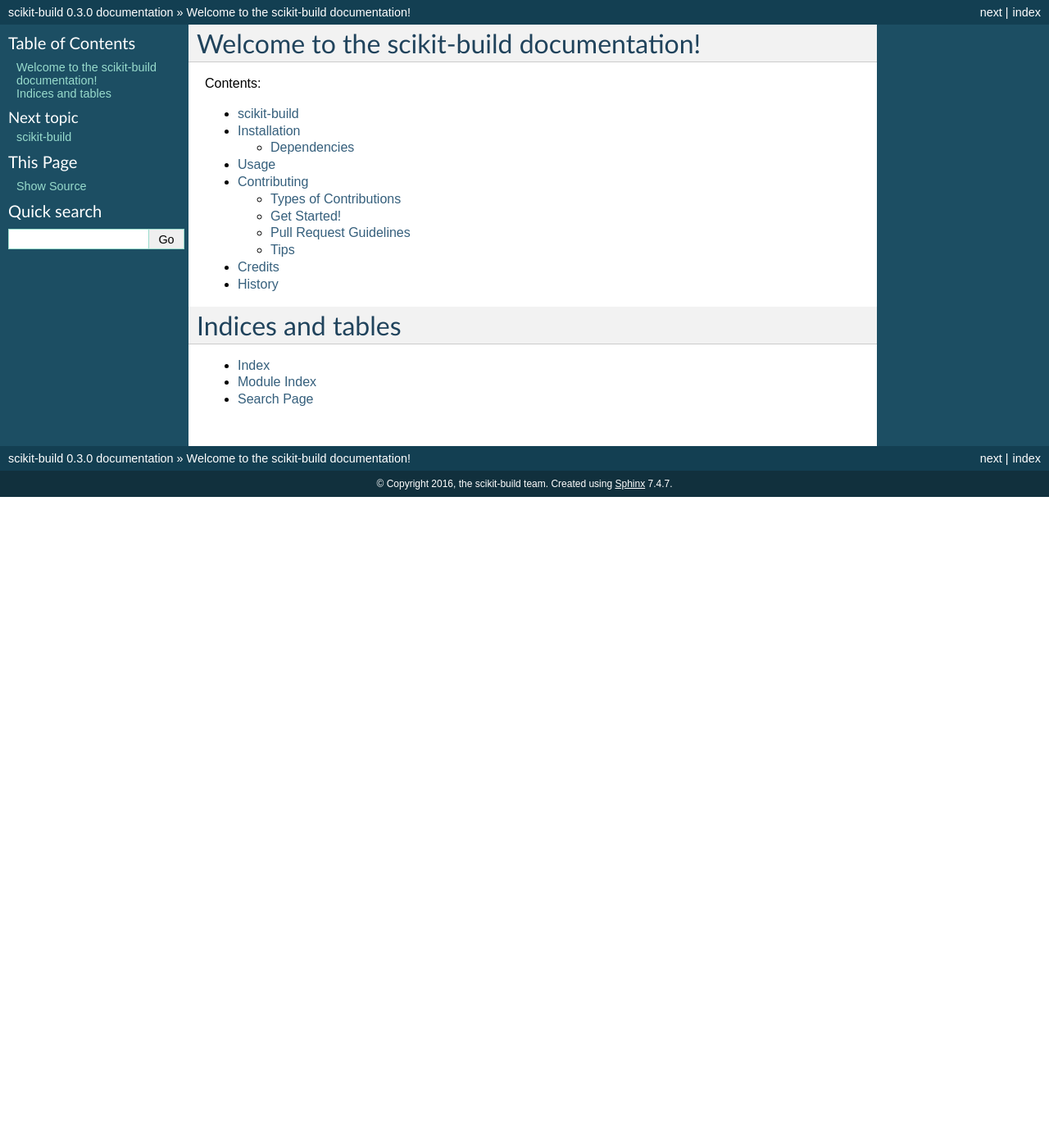
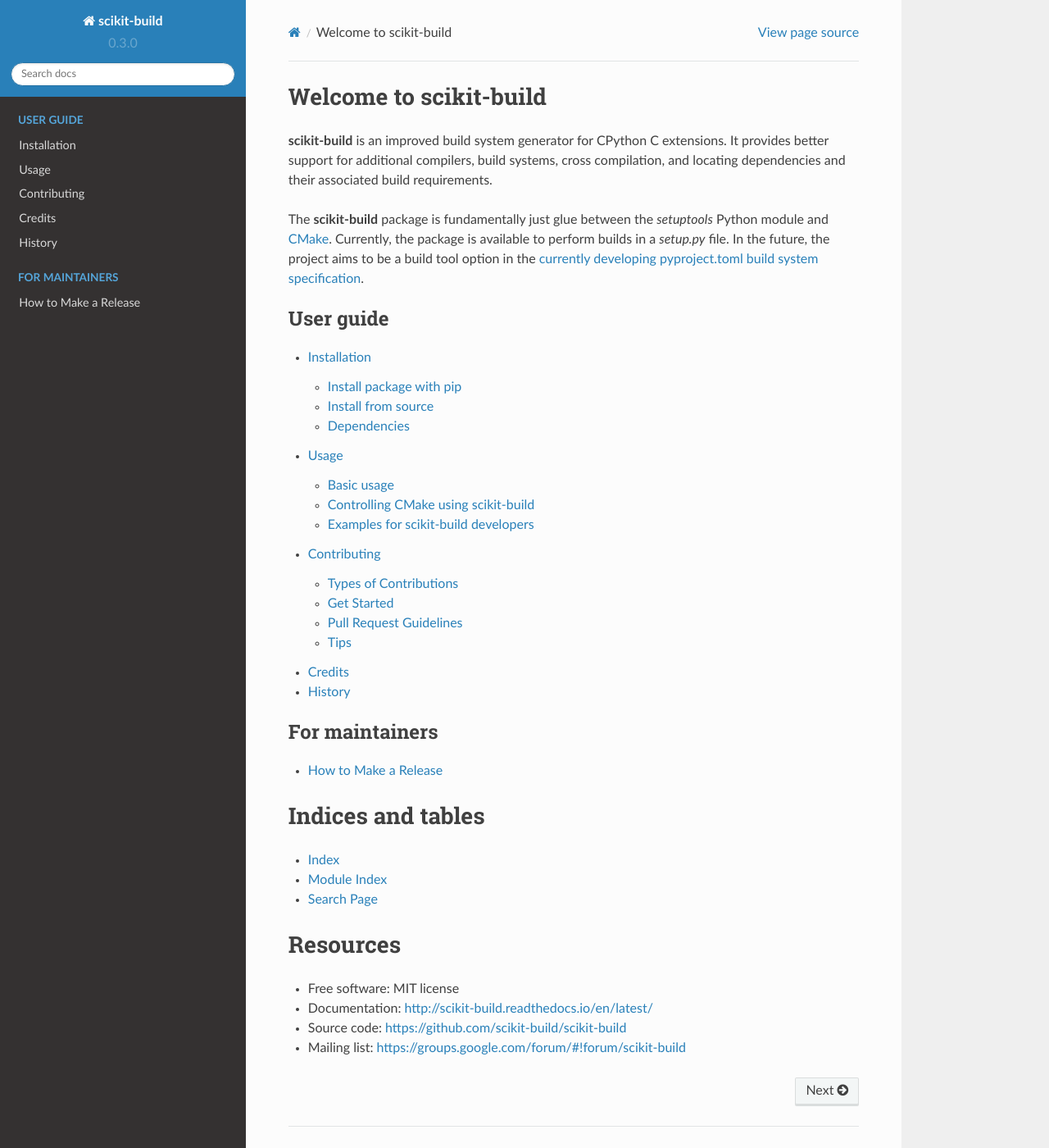
Before and after one commit to scikit-build/scikit-build, a Sphinx documentation site: the page built from docs/index.rst, in a window 1280 px wide and 1400 px high. Shown: the whole window at 82% size. Built offline with Sphinx 7.4.7 and the Read the Docs theme 2.0.0, drawn with Linux system fonts in a browser that asks for light colours; some of the changed text lies outside the part shown.

Commit message:
Refresh docs

```diff
--- a/docs/conf.py
+++ b/docs/conf.py
@@ -142,7 +142,7 @@
 # here, relative to this directory. They are copied after the builtin
 # static files, so a file named "default.css" will overwrite the builtin
 # "default.css".
-html_static_path = ['_static']
+#html_static_path = ['_static']
 
 # If not '', a 'Last updated on:' timestamp is inserted at every page
 # bottom, using the given strftime format.
@@ -273,3 +273,13 @@
 
 # If true, do not generate a @detailmenu in the "Top" node's menu.
 #texinfo_no_detailmenu = False
+
+# -- Read The Docs -----------------------------------------------------
+
+# on_rtd is whether we are on readthedocs.io
+on_rtd = os.environ.get('READTHEDOCS', None) == 'True'
+
+if not on_rtd:  # only import and set the theme if we're building docs locally
+    import sphinx_rtd_theme
+    html_theme = 'sphinx_rtd_theme'
+    html_theme_path = [sphinx_rtd_theme.get_html_theme_path()]
--- a/docs/index.rst
+++ b/docs/index.rst
@@ -3,20 +3,36 @@
    You can adapt this file completely to your liking, but it should at least
    contain the root `toctree` directive.
 
-Welcome to the scikit-build documentation!
-==========================================
+Welcome to scikit-build
+=======================
 
-Contents:
+**scikit-build** is an improved build system generator for CPython C
+extensions. It provides better support for additional compilers, build
+systems, cross compilation, and locating dependencies and their associated
+build requirements.
+
+The **scikit-build** package is fundamentally just glue between
+the `setuptools` Python module and `CMake <https://cmake.org/>`_. Currently,
+the package is available to perform builds in a `setup.py` file. In the
+future, the project aims to be a build tool option in the `currently
+developing pyproject.toml build system specification
+<https://www.python.org/dev/peps/pep-0518/>`_.
 
 .. toctree::
    :maxdepth: 2
+   :caption: User guide
 
-   readme
    installation
    usage
    contributing
    authors
    history
+
+.. toctree::
+   :maxdepth: 2
+   :caption: For maintainers
+
+   make_a_release
 
 Indices and tables
 ==================
@@ -24,3 +40,11 @@
 * :ref:`genindex`
 * :ref:`modindex`
 * :ref:`search`
+
+Resources
+=========
+
+* Free software: MIT license
+* Documentation: http://scikit-build.readthedocs.io/en/latest/
+* Source code: https://github.com/scikit-build/scikit-build
+* Mailing list: https://groups.google.com/forum/#!forum/scikit-build
--- a/docs/installation.rst
+++ b/docs/installation.rst
@@ -2,11 +2,17 @@
 Installation
 ============
 
-With pip::
+Install package with pip
+------------------------
+
+To install with pip::
 
     $ pip install scikit-build
 
-To install the latest from source, first obtain the source code::
+Install from source
+-------------------
+
+To install scikit-build from the latest source, first obtain the source code::
 
     $ git clone https://github.com/scikit-build/scikit-build
     $ cd scikit-build
@@ -34,7 +40,7 @@
 .. include:: ../requirements.txt
    :literal:
 
-the build time dependencies (also required for development) are:
+The build time dependencies (also required for development) are:
 
 .. include:: ../requirements-dev.txt
    :literal:
@@ -42,9 +48,12 @@
 Compiler Toolchain
 ^^^^^^^^^^^^^^^^^^
 
-The `same compiler toolchain used to build the CPython interpreter
-<https://docs.python.org/devguide/setup.html#build-dependencies>`_ should also
-be available. For example, on *Ubuntu Linux*, this can be installed with::
+The same compiler toolchain used to build the CPython interpreter should also
+be available. Refer to the
+`CPython Developer's Guide <https://docs.python.org/devguide/setup.html#build-dependencies>`_
+for details about the compiler toolchain for your operating system.
+
+For example, on *Ubuntu Linux*, install with::
 
     $ sudo apt-get install build-essential
 
@@ -57,5 +66,6 @@
 CMake
 ^^^^^
 
-`Download standard CMake binaries <https://cmake.org/download>`_ for your platform or build from source
-with a C++ compiler if binaries are not available.
+`Download standard CMake binaries <https://cmake.org/download>`_ for your
+platform. Alternatively, build CMake from source with a C++ compiler if
+binaries are not available for your operating system.
--- a/docs/readme.rst
+++ /dev/null
@@ -1 +0,0 @@
-.. include:: ../README.rst
--- a/docs/usage.rst
+++ b/docs/usage.rst
@@ -1,23 +1,50 @@
-========
+=====
 Usage
-========
+=====
 
-To use scikit-build in a project::
+Basic usage
+-----------
 
-	# in your project's setup.py file, instead of from setuptools import setup
-	from skbuild import setup
+To use scikit-build in a project, place the following in your project's
+`setup.py` file::
 
-TODO (scikit-build developer): need to provide small, self-contained setup
-function calls for (at least) 2 use cases: when a CMakeLists.txt file already
-exists, and when users want scikit-build to create a CMakeLists.txt file based
-on specifying some input files.
+    # This line replaces 'from setuptools import setup'
+    from skbuild import setup
 
-Alternatively, you can drive CMake more directly yourself with scikit-build::
+Now, your project will use scikit-build instead of setuptools.
 
-    # cmaker defines an object that provides convenient access to CMake configure & build functionality
+Controlling CMake using scikit-build
+------------------------------------
+
+Alternatively, you can drive CMake more directly yourself using scikit-build::
+
+    """ Use scikit-build's `cmaker` to control CMake configuration and build.
+
+    1. Use `cmaker` to define an object that provides convenient access to
+       CMake's configure and build functionality.
+
+    2. Use defined object, `maker`, to call `configure()` to read the
+       `CMakeLists.txt` file in the current directory and generate a Makefile,
+       Visual Studio solution, or whatever is appropriate for your platform.
+
+    3. Call `make()` on the object to execute the build with the
+       appropriate build tool and perform installation to the local directory.
+    """
     from skbuild import cmaker
     maker = cmaker.CMaker()
-    # based on CMakeLists.txt file in current directory, generates Makefiles, Visual Studio solutions, or whatever is appropriate for your platform
+
     maker.configure()
-    # executes the build with the appropriate build tool and performs installation to local folders
+
     maker.make()
+
+Examples for scikit-build developers
+------------------------------------
+
+.. note:: *To be documented.*
+
+    Provide small, self-contained setup function calls for (at least) two use
+    cases:
+
+    - when a `CMakeLists.txt` file already exists
+    - when a user wants scikit-build to create a `CMakeLists.txt` file based
+      on the user specifying some input files.
```
Also changed, not shown: CONTRIBUTING.rst (+25 -15 lines), docs/make_a_release.rst (+20 -20 lines).
